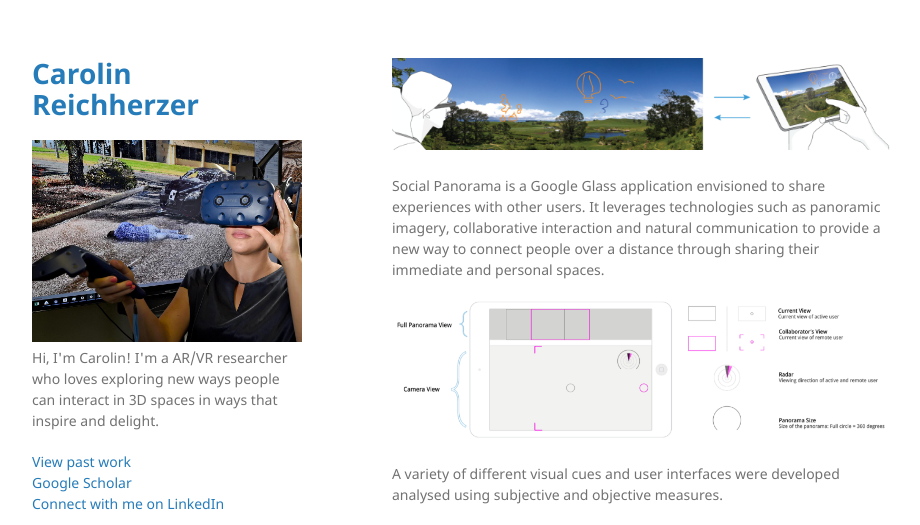
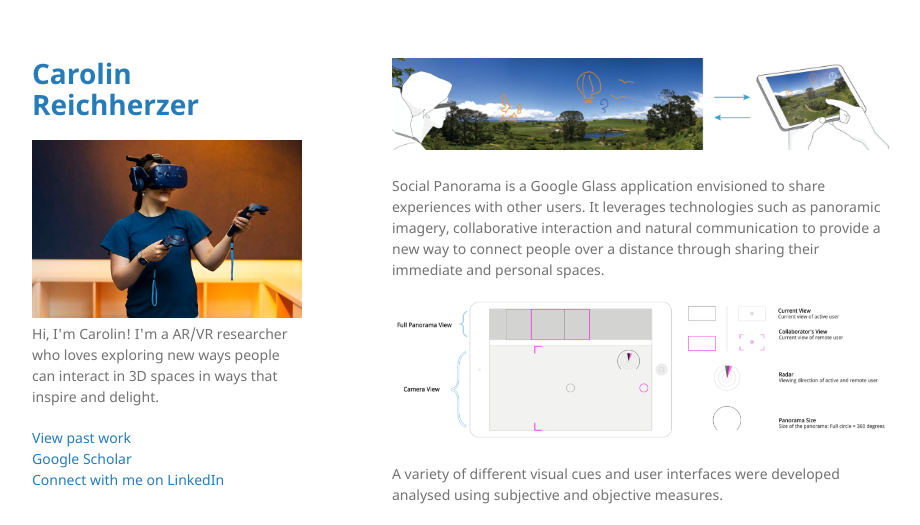
Before and after one commit to kiwicarolin/kiwicarolin.github.io, a Jekyll site: the page built from SocialPanorama.md, in a window 1280 px wide. Shown: the top 525 px of the page, without its empty margins (178-1098 px from the left). Built offline with Jekyll 4.4.1, drawn with Linux system fonts in a browser that asks for light colours; grey boxes are pictures that could not be loaded.

Commit message:
upload new profile picture

```diff
--- a/_config.yml
+++ b/_config.yml
@@ -1,5 +1,5 @@
 title: Carolin Reichherzer
-logo: /assets/img/Vive.jpeg
+logo: /assets/img/ProfilePicture.jpg
 description: Hi, I'm Carolin! I'm a AR/VR researcher who loves exploring new ways people can interact in 3D spaces in ways that inspire and delight.
 show_downloads: false
 google_analytics: UA-59119528-1
```
Also changed, not shown: assets/img/ProfilePicture.jpg (added).
